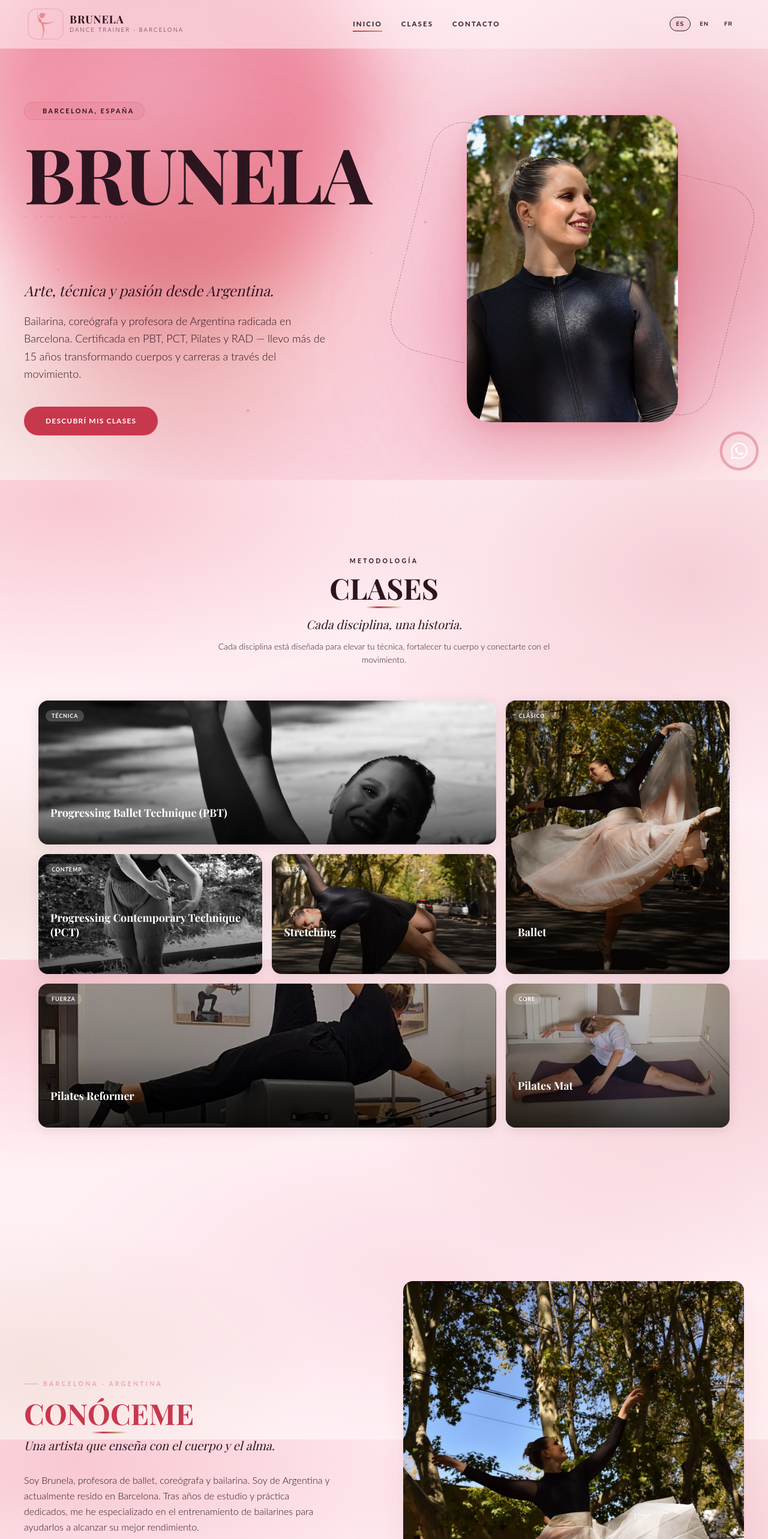
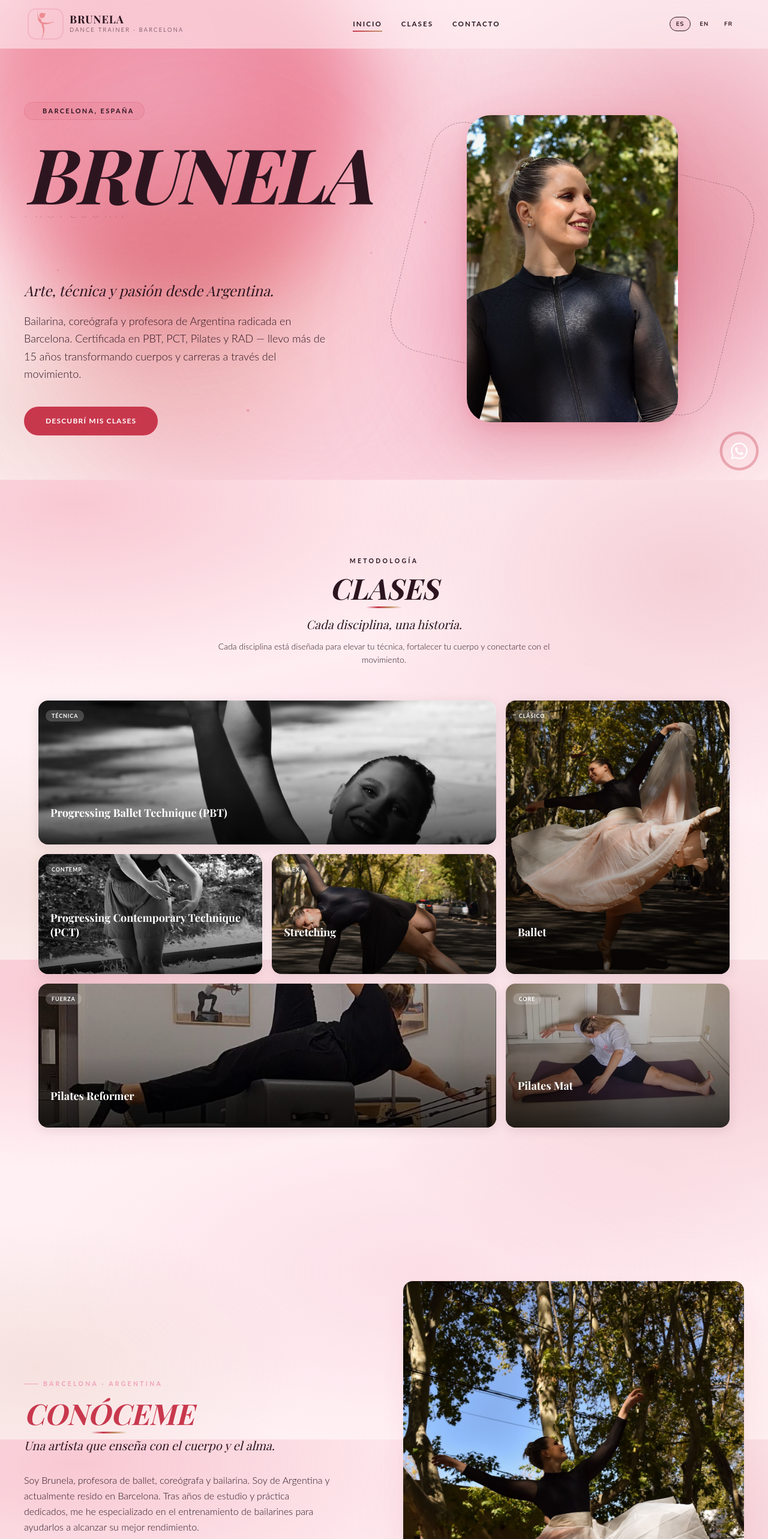
Before and after one commit to vichen12/brune-dance, a Next.js app: page / in a window 1280 px wide. Shown: the top 2566 px of the page at 60% size. Built offline with nearby package versions, Linux system fonts and the light colour scheme; a web font is replaced by a local one.

Commit message:
Make all major section headings italic Playfair Display

```diff
--- a/src/components/sections/AboutMe.tsx
+++ b/src/components/sections/AboutMe.tsx
@@ -68,7 +68,7 @@ export function AboutMe() {
              style={{ color: "var(--color-gold)" }}>
             MI HISTORIA
           </p>
-          <h2 className="section-heading font-playfair font-bold text-4xl lg:text-5xl"
+          <h2 className="section-heading font-playfair font-bold italic text-4xl lg:text-5xl"
               style={{ color: "var(--color-body-text)" }}>
             {t("about_title") as string}
           </h2>
--- a/src/components/sections/Classes.tsx
+++ b/src/components/sections/Classes.tsx
@@ -62,7 +62,7 @@ export function Classes() {
             {t("classes_eyebrow") as string}
             <span className="w-6 h-px inline-block" style={{ background: "var(--color-gold)" }} />
           </p>
-          <h2 className="section-heading font-playfair font-bold text-4xl lg:text-5xl"
+          <h2 className="section-heading font-playfair font-bold italic text-4xl lg:text-5xl"
               style={{ color: "var(--color-body-text)" }}>
             {t("classes_title") as string}
           </h2>
--- a/src/components/sections/Footer.tsx
+++ b/src/components/sections/Footer.tsx
@@ -90,7 +90,7 @@ export function Footer() {
             className="text-center mb-12"
           >
             <h2
-              className="font-playfair font-bold text-4xl md:text-5xl mb-2"
+              className="font-playfair font-bold italic text-4xl md:text-5xl mb-2"
               style={{ color: "var(--color-primary)" }}
             >
               BRUNELA
--- a/src/components/sections/Hero.tsx
+++ b/src/components/sections/Hero.tsx
@@ -41,7 +41,7 @@ export function Hero() {
           </div>
 
           {/* Name */}
-          <h1 className="font-playfair font-bold text-7xl lg:text-8xl xl:text-9xl leading-none tracking-tight"
+          <h1 className="font-playfair font-bold italic text-7xl lg:text-8xl xl:text-9xl leading-none tracking-tight"
               style={{ color: "var(--color-primary)" }}>
             BRUNELA
           </h1>
--- a/src/components/sections/KnowMe.tsx
+++ b/src/components/sections/KnowMe.tsx
@@ -31,7 +31,7 @@ export function KnowMe() {
             <span className="w-6 h-px bg-accent inline-block" />
             Barcelona · Argentina
           </p>
-          <h2 className="section-heading font-playfair font-bold text-4xl lg:text-5xl text-primary mb-4">
+          <h2 className="section-heading font-playfair font-bold italic text-4xl lg:text-5xl text-primary mb-4">
             {t("know_title") as string}
           </h2>
           <p className="font-playfair italic text-lg lg:text-xl mb-8 leading-snug"
--- a/src/components/sections/OnlineClasses.tsx
+++ b/src/components/sections/OnlineClasses.tsx
@@ -57,7 +57,7 @@ export function OnlineClasses() {
             <span className="inline-block w-10 h-px bg-white/40" />
           </div>
 
-          <h2 className="font-playfair font-bold text-4xl md:text-5xl lg:text-6xl mb-6 leading-tight">
+          <h2 className="font-playfair font-bold italic text-4xl md:text-5xl lg:text-6xl mb-6 leading-tight">
             {t("online_title") as string}
           </h2>
 
```
